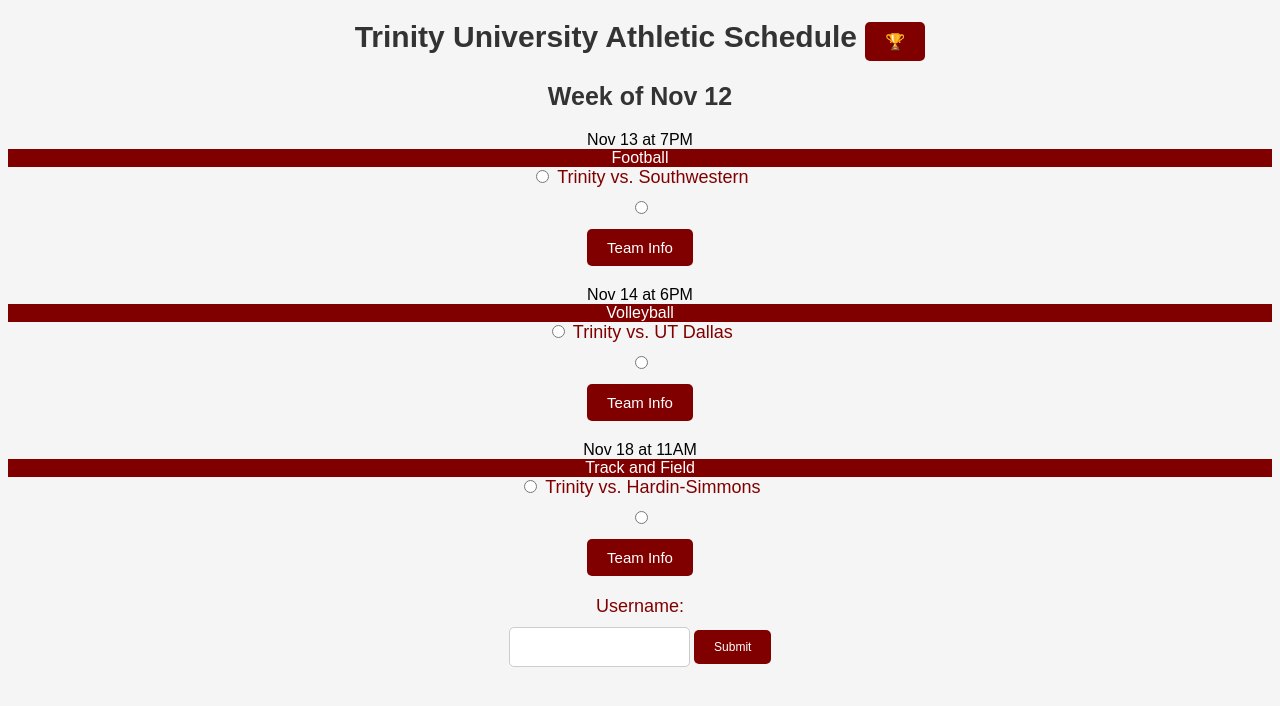
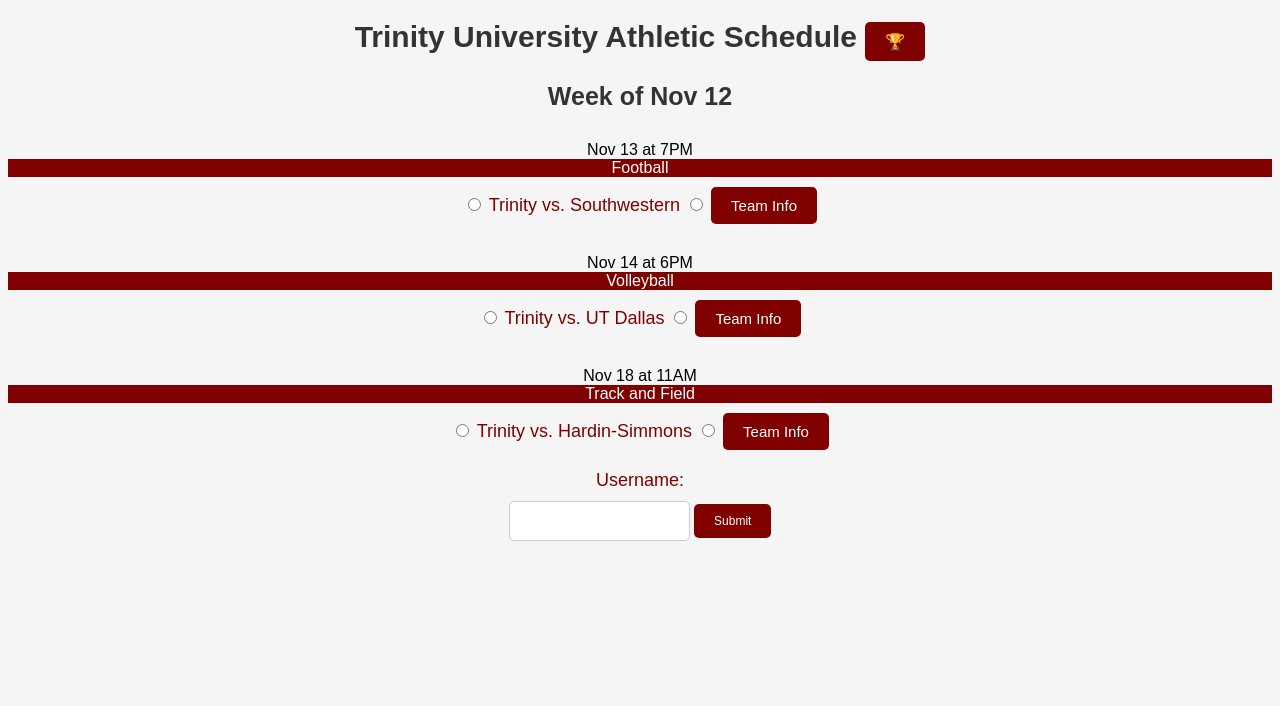
Before and after one commit to nearly-trinity/database-project, a Flask app: page / in a window 1280 px wide. Shown: the top 706 px of the page. Run offline with Flask 3, Linux system fonts and the light colour scheme.

Commit message:
fixed radio and team button

```diff
--- a/app/templates/home.html
+++ b/app/templates/home.html
@@ -38,6 +38,8 @@
 
         li:nth-child(odd) {
             background-color: #f5f5f5; /* Light gray background for odd rows */
+            margin-top: 10px;
+            display:inline-block;
         }
 
         button {
@@ -50,8 +52,14 @@
             cursor: pointer;
         }
 
+        label {
+            margin-bottom: 10px;
+            color: maroon;
+            font-size: 18px;
+        }
+
         /* Styles for the username input and submit button */
-        label {
+        label2 {
             display: block;
             margin-bottom: 10px;
             color: maroon;
@@ -114,7 +122,7 @@
 
         <input type="hidden" name="games" value='{{ games | tojson | safe }}'>
 
-        <label for="username">Username:</label>
+        <label2 for="username">Username:</label2>
         <input name="username" type="text">
         <button type="Submit">Submit</button>
     </form>
```
